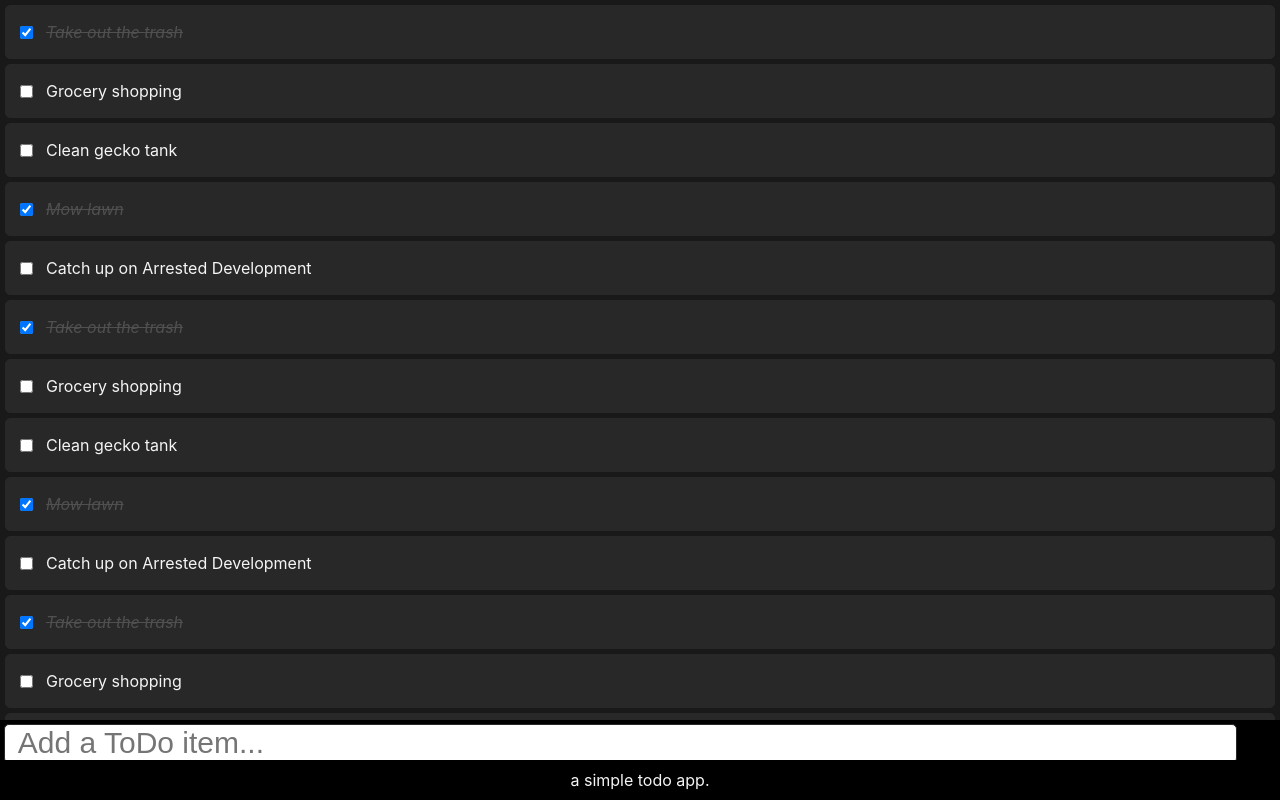
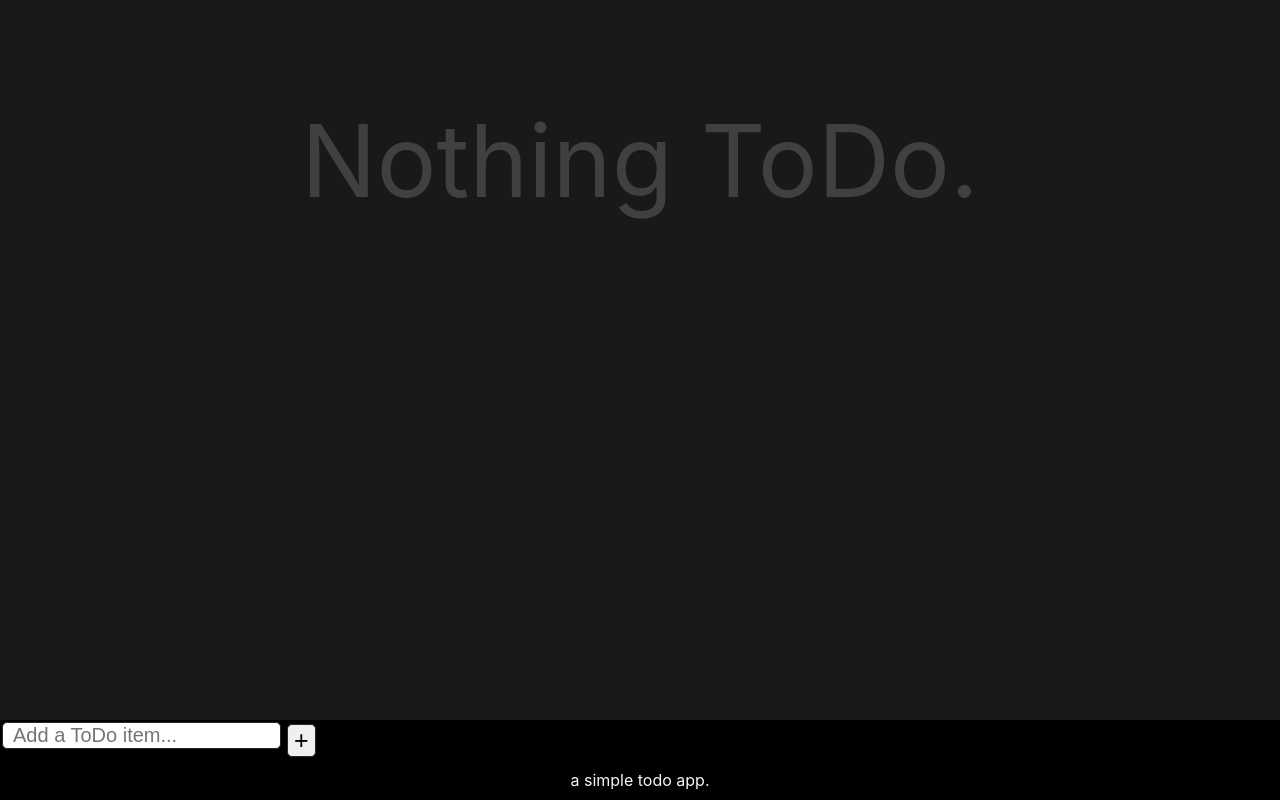
Before and after one commit to adriankristanto/react-to-do-list, a React (Create React App) app in the folder to-do-list/: page / in a window 1280 px wide. Built offline with nearby package versions, Linux system fonts and the light colour scheme.

Commit message:
removed the dummy data as the app can now receive user input to be added into the todo list

```diff
--- a/to-do-list/src/App.js
+++ b/to-do-list/src/App.js
@@ -1,7 +1,6 @@
 import React from 'react';
 import TodoList from "./TodoList";
 import Footer from "./Footer";
-import todosData from "./todosData";
 import InputArea from "./InputArea";
 
 // https://stackoverflow.com/questions/36856232/write-add-data-in-json-file-using-node-js
@@ -11,9 +10,11 @@ class App extends React.Component {
   constructor(){
     super();
     this.state = {
-      data: todosData
+      id: 0,
+      data: []
     }
     this.handleItemClick = this.handleItemClick.bind(this);
+    this.handleSubmit = this.handleSubmit.bind(this);
   }
 
   handleItemClick(id){
@@ -24,12 +25,25 @@ class App extends React.Component {
     )
   }
 
+  handleSubmit(todoItem){
+    this.setState(
+      prev => ({
+        id: prev.id + 1,
+        data: prev.data.concat({
+          id: prev.id + 1,
+          text: todoItem,
+          completed: false
+        })
+      })
+    );
+  }
+
   render(){
 
     return (
       <div className="App">
         <TodoList handleItemClick={this.handleItemClick} data={this.state.data} />
-        <InputArea />
+        <InputArea handleSubmit={this.handleSubmit}/>
         <Footer />
       </div>
     );
--- a/to-do-list/src/InputArea.css
+++ b/to-do-list/src/InputArea.css
@@ -1,19 +1,26 @@
 .input-area {
-    color: whitesmoke;
     position: fixed;
     bottom: 5%;
     width: 100%;
     height: 5%;
     background-color: black;
+    display: flex;
+    flex-wrap: wrap;
 }
 
 .input-area input[type=text] {
-    width: 95%;
     border: 1px groove #282828;
     border-radius: 5px;
-    padding-left: 1%;
-    padding-top: 0.1%;
-    padding-bottom: 0.1%;
+    padding-left: 10px;
+    align-items: center;
+    font-size: 20px;
+    margin: 2px;
+}
+
+.input-area button {
+    border: 1px groove #282828;
+    border-radius: 5px;
+    position: absolute;
     margin: 4px;
-    font-size: 30px
+    font-size: 25px;
 }
--- a/to-do-list/src/InputArea.js
+++ b/to-do-list/src/InputArea.js
@@ -5,15 +5,33 @@ class InputArea extends React.Component {
     constructor(props){
         super(props);
         this.state = {
-            input: ''
+            todoItem: '',
         }
+        this.handleChange = this.handleChange.bind(this);
+        this.handleClick = this.handleClick.bind(this);
+    }
+
+    handleChange(event){
+        const {name, value} = event.target;
+        this.setState({
+            [name]: value
+        });
+    }
+
+    handleClick(event){
+        event.preventDefault();
+        this.setState({
+            todoItem: ''
+        });
+        this.state.todoItem !== '' && this.props.handleSubmit(this.state.todoItem);
     }
 
     render(){
         return (
             <div className="input-area">
                 <form>
-                    <input type="text" placeholder="Add a ToDo item..." />
+                    <input name="todoItem" type="text" placeholder="Add a ToDo item..." value={this.state.todoItem} onChange={this.handleChange}/>
+                    <button onClick={this.handleClick}>+</button>
                 </form>
             </div>
         );
--- a/to-do-list/src/todosData.js
+++ /dev/null
@@ -1,104 +0,0 @@
-const todosData = [
-    {
-        id: 1,
-        text: "Take out the trash",
-        completed: true
-    },
-    {
-        id: 2,
-        text: "Grocery shopping",
-        completed: false
-    },
-    {
-        id: 3,
-        text: "Clean gecko tank",
-        completed: false
-    },
-    {
-        id: 4,
-        text: "Mow lawn",
-        completed: true
-    },
-    {
-        id: 5,
-        text: "Catch up on Arrested Development",
-        completed: false
-    },
-    {
-        id: 6,
-        text: "Take out the trash",
-        completed: true
-    },
-    {
-        id: 7,
-        text: "Grocery shopping",
-        completed: false
-    },
-    {
-        id: 8,
-        text: "Clean gecko tank",
-        completed: false
-    },
-    {
-        id: 9,
-        text: "Mow lawn",
-        completed: true
-    },
-    {
-        id: 10,
-        text: "Catch up on Arrested Development",
-        completed: false
-    },
-    {
-        id: 11,
-        text: "Take out the trash",
-        completed: true
-    },
-    {
-        id: 12,
-        text: "Grocery shopping",
-        completed: false
-    },
-    {
-        id: 13,
-        text: "Clean gecko tank",
-        completed: false
-    },
-    {
-        id: 14,
-        text: "Mow lawn",
-        completed: true
-    },
-    {
-        id: 15,
-        text: "Catch up on Arrested Development",
-        completed: false
-    },
-    {
-        id: 16,
-        text: "Take out the trash",
-        completed: true
-    },
-    {
-        id: 17,
-        text: "Grocery shopping",
-        completed: false
-    },
-    {
-        id: 18,
-        text: "Clean gecko tank",
-        completed: false
-    },
-    {
-        id: 19,
-        text: "Mow lawn",
-        completed: true
-    },
-    {
-        id: 20,
-        text: "Catch up on Arrested Development",
-        completed: false
-    }
-]
-
-export default todosData
```
